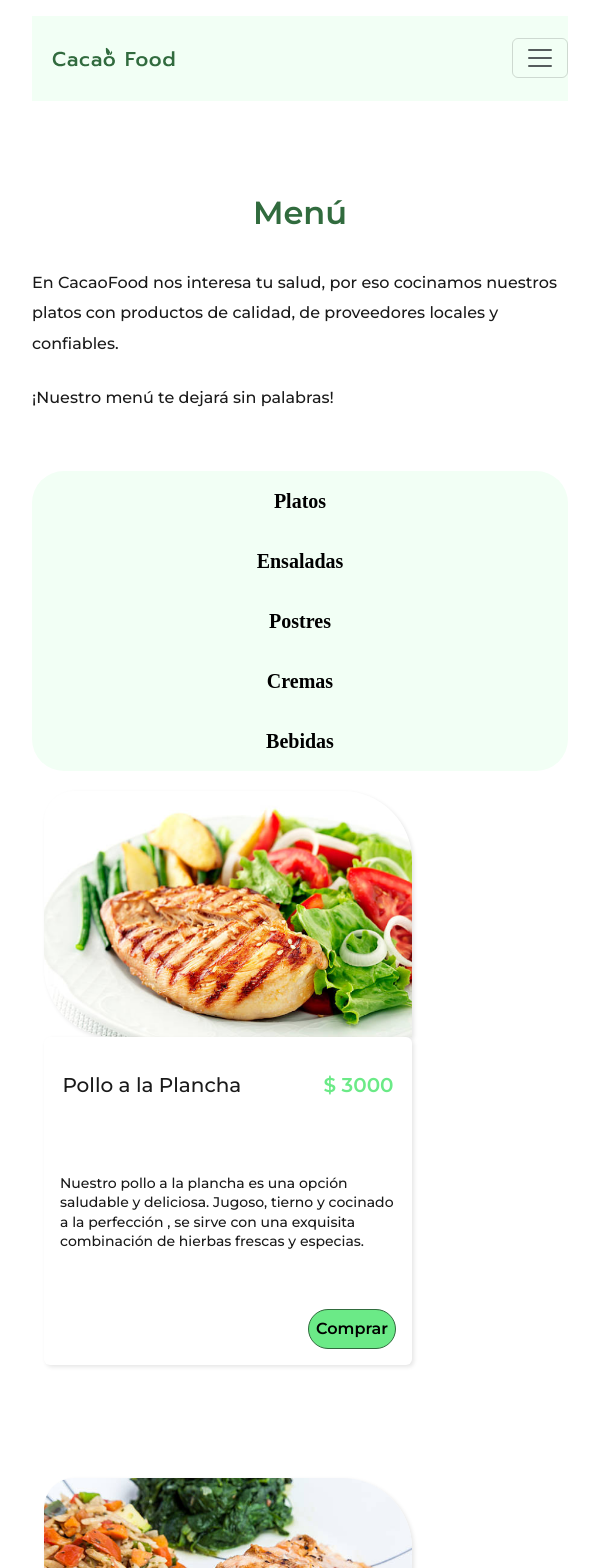
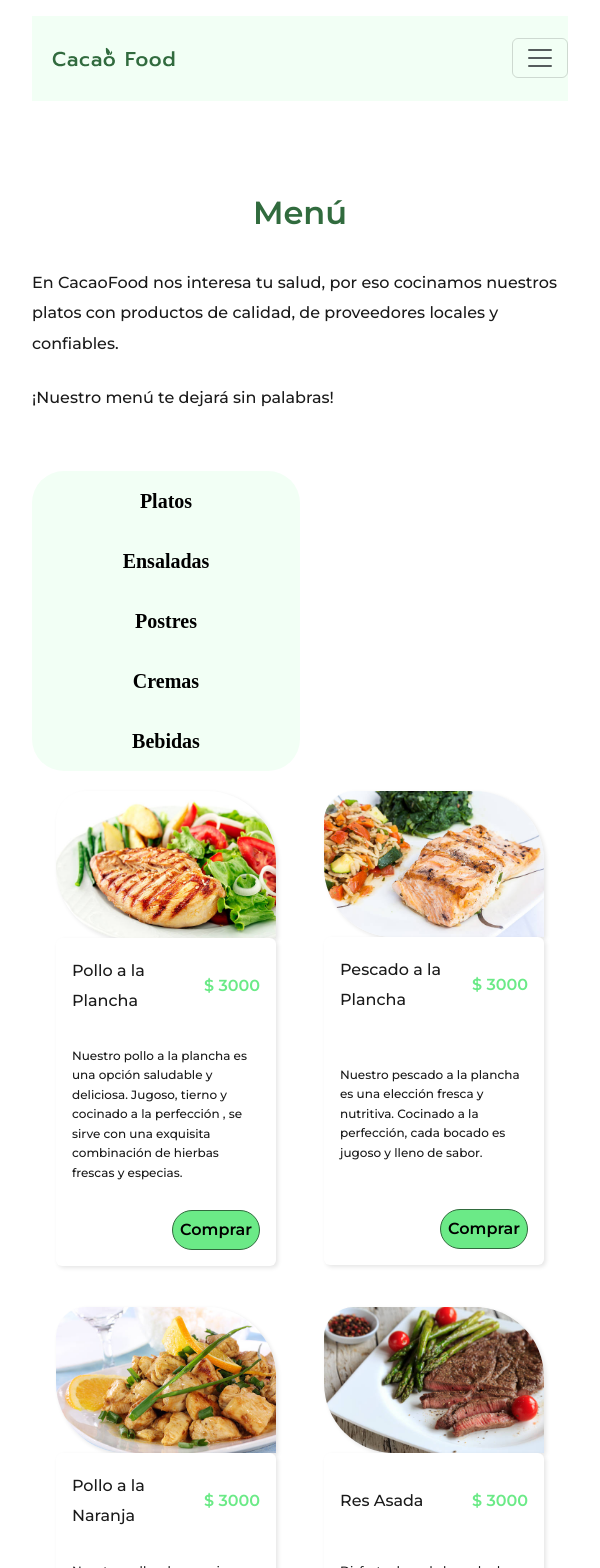
Before and after one commit to pabloencina/Cacao-Food, a React (Create React App) app: page /menu in a window 600 px wide. Shown: the top 1568 px of the page. Built offline with nearby package versions, Linux system fonts and the light colour scheme.

Commit message:
Se trabaja en responsive section menu de 450 a 750 px

```diff
--- a/src/Components/Menu/CardMenu.jsx
+++ b/src/Components/Menu/CardMenu.jsx
@@ -1,9 +1,10 @@
 import React from "react";
-import { Button, Card } from "react-bootstrap";
+import { Button, Card, Container } from "react-bootstrap";
 
 const CardMenu = ({ menu }) => {
   console.log(menu.image);
   return (
+    <Container>
       <Card className="card_menu__container">
         <img src={menu.image} alt="menu" className="card_menu__image" />
         <Card.Body
@@ -25,6 +26,7 @@ const CardMenu = ({ menu }) => {
           </div>
         </Card.Body>
       </Card>
+    </Container>
   );
 };
 
--- a/src/Components/Menu/CreamsSection.jsx
+++ b/src/Components/Menu/CreamsSection.jsx
@@ -11,7 +11,7 @@ const CreamsSection = () => {
         <Row>
           {dataMenu.map((menu) => {
             return menu.classification === "cremas" ? (
-              <Col xs={12} md={6} lg={4} key={menu.id}>
+              <Col xs={12} sm={6} md={6} lg={4} key={menu.id}>
                 <CardMenu key={menu.id} menu={menu} />
               </Col>
             ) : null;
--- a/src/Components/Menu/DessertsSection.jsx
+++ b/src/Components/Menu/DessertsSection.jsx
@@ -27,7 +27,7 @@ const DessertsSection = () => {
         <Row>
           {dataMenu.map((menu) => {
             return menu.classification === "postres" ? (
-              <Col key={menu.id} xs={12} md={6} lg={4}>
+              <Col key={menu.id} xs={12} sm={6} md={6} lg={4}>
                 <CardMenu key={menu.id} menu={menu} />
               </Col>
             ) : null;
--- a/src/Components/Menu/DrinksSection.jsx
+++ b/src/Components/Menu/DrinksSection.jsx
@@ -27,7 +27,7 @@ const DrinksSection = () => {
         <Row>
           {dataMenu.map((menu) => {
             return menu.classification === "bebidas" ? (
-              <Col key={menu.id} xs={12} md={6} lg={4}>
+              <Col key={menu.id} xs={12} sm={6} md={6} lg={4}>
                 <CardMenu key={menu.id} menu={menu} />
               </Col>
             ) : null;
--- a/src/Components/Menu/Menu.jsx
+++ b/src/Components/Menu/Menu.jsx
@@ -1,4 +1,4 @@
-import { Row } from "react-bootstrap";
+//import { Row } from "react-bootstrap";
 import MenuSections from "./MenuSections";
 
 function Menu() {
@@ -20,9 +20,9 @@ function Menu() {
         </div>
       </div>
       <MenuSections />
-      <div className="container">
+      {/* <div className="container">
         <Row></Row>
-      </div>
+      </div> */}
     </div>
   );
 }
--- a/src/Components/Menu/MenuSections.jsx
+++ b/src/Components/Menu/MenuSections.jsx
@@ -107,14 +107,14 @@ const MenuSections = () => {
           {activeLink === null
             ? dataMenu.map((menu) => {
                 return menu.classification === "platos" ? (
-                  <Col key={menu.id} md={4}>
+                  <Col key={menu.id} xs={12} sm={6} md={6} lg={4}>
                     <CardMenu key={menu.id} menu={menu} />
                   </Col>
                 ) : null;
               })
             : dataMenu.map((menu) => {
                 return menu.classification === classification[activeLink] ? (
-                  <Col key={menu.id} md={4}>
+                  <Col key={menu.id} xs={12} sm={6} md={6} lg={4}>
                     <CardMenu key={menu.id} menu={menu} />
                   </Col>
                 ) : null;
--- a/src/Components/Menu/SaladSection.jsx
+++ b/src/Components/Menu/SaladSection.jsx
@@ -27,7 +27,7 @@ const SaladSection = () => {
         <Row>
           {dataMenu.map((menu) => {
             return menu.classification === "ensalada" ? (
-              <Col key={menu.id} xs={12} md={6} lg={4}>
+              <Col key={menu.id} xs={12} sm={6} md={6} lg={4}>
                 <CardMenu key={menu.id} menu={menu} />
               </Col>
             ) : null;
--- a/src/Styles/pages/_menu.scss
+++ b/src/Styles/pages/_menu.scss
@@ -330,14 +330,14 @@
 }
 .menu_section{
     &__container{
-        //width: 100%;
+        width: 50%;
         display: flex;
         flex-direction: column;
         align-items: center;
+        justify-content: center;
         height: 300px;
         margin-top: 30px;
         margin-bottom: 20px;
-        //flex-direction: column;
     }
     &__link_menu{
         margin: 0.3rem;
@@ -369,10 +369,9 @@
  }
  .card_menu{
     &__container{
-        //width: 200px;
-        //height:300px ;
+        width: 100%;
+        height: 380px;
         border: none;
-        //margin-bottom: 10px
     };
     &__image{
         border-radius: 30px 70px 0px 70px;
@@ -381,7 +380,7 @@
     &__name_title{
         font-family: 'Montserrat', sans-serif;
         font-weight: 500;
-        font-size: 20px;
+        font-size: 16px;
         line-height: 30px;
         width: 70%;
     }
@@ -398,7 +397,7 @@
         color: $colorTerciario;
         font-family: 'Montserrat', sans-serif;
         font-weight: 700;
-        font-size: 20px;
+        font-size: 16px;
         line-height: 30px;
     };
     &__container_description{
@@ -409,7 +408,7 @@
         align-content: center;
         font-family: 'Montserrat', sans-serif;
         font-weight: 400;
-        font-size: 0.875rem;
+        font-size: 12px;
         //line-height: 19.5px;
     }
     &__container_button{
```
Lines whose indentation alone changed are shown as unchanged.
